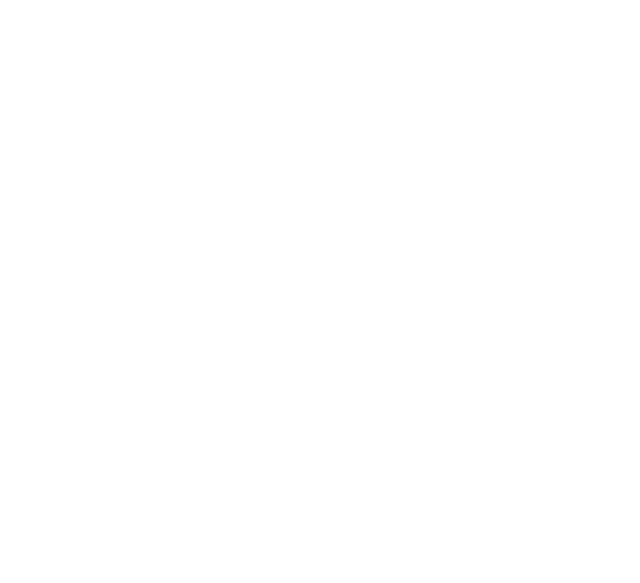
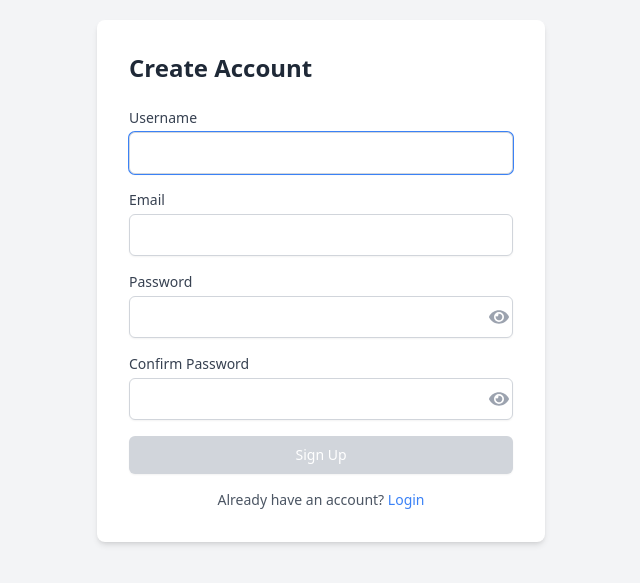
Before and after one commit to Rachel-XMR/MLB-StatHub, a React (Create React App) app: page / in a window 1280 px wide. Before the commit this address had no page. Shown: the part 119-702 px from the top of the page, without its empty margins (319-959 px from the left). Built offline with nearby package versions, Linux system fonts and the light colour scheme.

Commit message:
route for dashboard

```diff
--- a/src/App.js
+++ b/src/App.js
@@ -3,6 +3,7 @@
 import SignupForm from "./SignupForm";
 import LoginForm from './LoginForm';
 import { BrowserRouter, Routes, Route } from 'react-router-dom';
+import Dashboard from "./dashboard";
 
 function App() {
   const [selectedPlayers, setSelectedPlayers] = useState([]);
@@ -10,8 +11,9 @@
   return (
       <BrowserRouter>
           <Routes>
-            <Route path="/signup" element={<SignupForm />} />
+            <Route path="/" element={<SignupForm />} />
             <Route path="/login" element={<LoginForm />} />
+            <Route path="/dashboard" element={<Dashboard />} />
           </Routes>
       </BrowserRouter>
     /* <div className="p-6">
```
